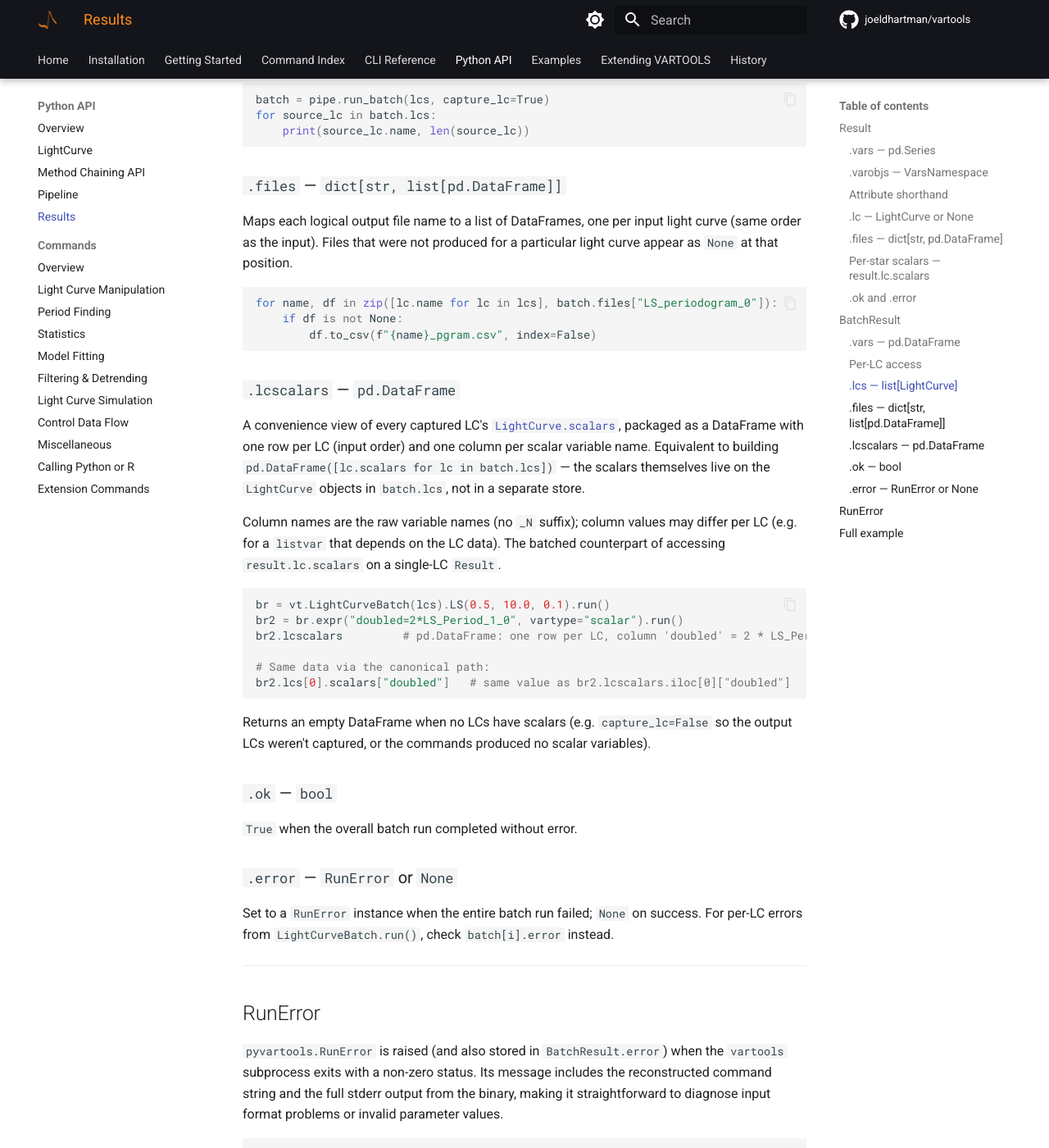
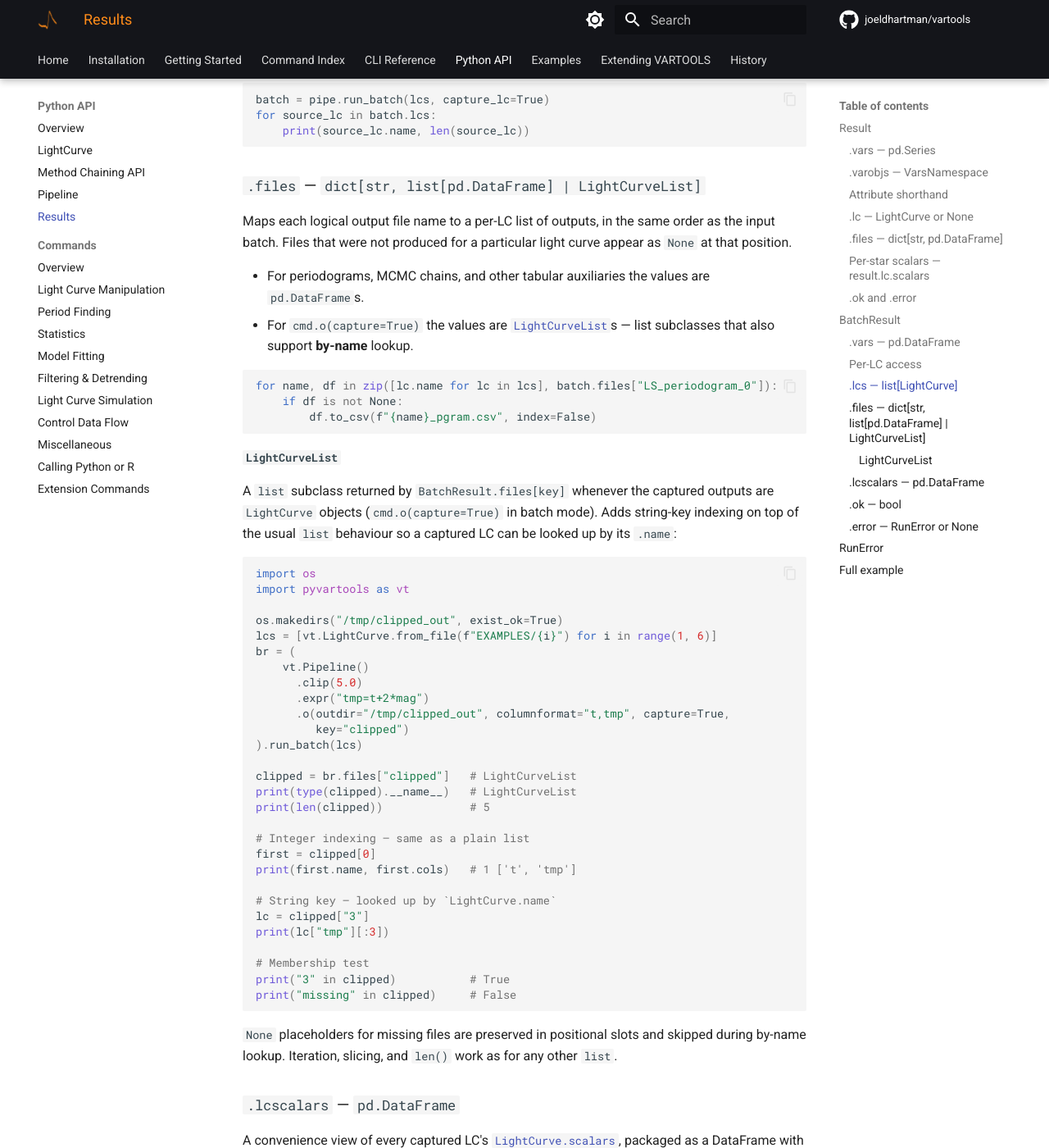
Before and after one commit to joeldhartman/vartools-site, an MkDocs documentation site: the page built from docs/python/results.md, in a window 1280 px wide and 1400 px high, scrolled down 4392 px. Shown: the whole window at 82% size. Built offline with MkDocs 1.6.1 and Material for MkDocs 9.7.7, drawn with Linux system fonts in a browser that asks for light colours; comment, search, counter and statistics services are not loaded; the version menu is left out.

Commit message:
Docs: BatchResult.files captured LCs return a LightCurveList
Document the new ``LightCurveList`` (a ``list`` subclass with by-name
indexing) and update the ``.files`` heading + description on
BatchResult so readers know that ``cmd.o(capture=True)`` outputs
support ``files[key]['lc_name']`` lookup.

Verified with the doc-block test runner (results.md: 19 blocks, 0
failing).

````diff
--- a/docs/python/results.md
+++ b/docs/python/results.md
@@ -222,17 +222,65 @@ for source_lc in batch.lcs:
     print(source_lc.name, len(source_lc))
 ```
 
-### `.files` — `dict[str, list[pd.DataFrame]]`
+### `.files` — `dict[str, list[pd.DataFrame] | LightCurveList]`
 
-Maps each logical output file name to a list of DataFrames, one per input
-light curve (same order as the input). Files that were not produced for a
+Maps each logical output file name to a per-LC list of outputs, in the
+same order as the input batch.  Files that were not produced for a
 particular light curve appear as `None` at that position.
+
+* For periodograms, MCMC chains, and other tabular auxiliaries the
+  values are `pd.DataFrame`s.
+* For `cmd.o(capture=True)` the values are
+  [`LightCurveList`](#lightcurvelist)s — list subclasses that also
+  support **by-name** lookup.
 
 ```python
 for name, df in zip([lc.name for lc in lcs], batch.files["LS_periodogram_0"]):
     if df is not None:
         df.to_csv(f"{name}_pgram.csv", index=False)
 ```
+
+#### `LightCurveList`
+
+A `list` subclass returned by `BatchResult.files[key]` whenever the
+captured outputs are `LightCurve` objects (`cmd.o(capture=True)` in
+batch mode).  Adds string-key indexing on top of the usual `list`
+behaviour so a captured LC can be looked up by its `.name`:
+
+```python
+import os
+import pyvartools as vt
+
+os.makedirs("/tmp/clipped_out", exist_ok=True)
+lcs = [vt.LightCurve.from_file(f"EXAMPLES/{i}") for i in range(1, 6)]
+br = (
+    vt.Pipeline()
+      .clip(5.0)
+      .expr("tmp=t+2*mag")
+      .o(outdir="/tmp/clipped_out", columnformat="t,tmp", capture=True,
+         key="clipped")
+).run_batch(lcs)
+
+clipped = br.files["clipped"]   # LightCurveList
+print(type(clipped).__name__)   # LightCurveList
+print(len(clipped))             # 5
+
+# Integer indexing — same as a plain list
+first = clipped[0]
+print(first.name, first.cols)   # 1 ['t', 'tmp']
+
+# String key — looked up by `LightCurve.name`
+lc = clipped["3"]
+print(lc["tmp"][:3])
+
+# Membership test
+print("3" in clipped)           # True
+print("missing" in clipped)     # False
+```
+
+`None` placeholders for missing files are preserved in positional
+slots and skipped during by-name lookup.  Iteration, slicing, and
+`len()` work as for any other `list`.
 
 ### `.lcscalars` — `pd.DataFrame`
 
````
